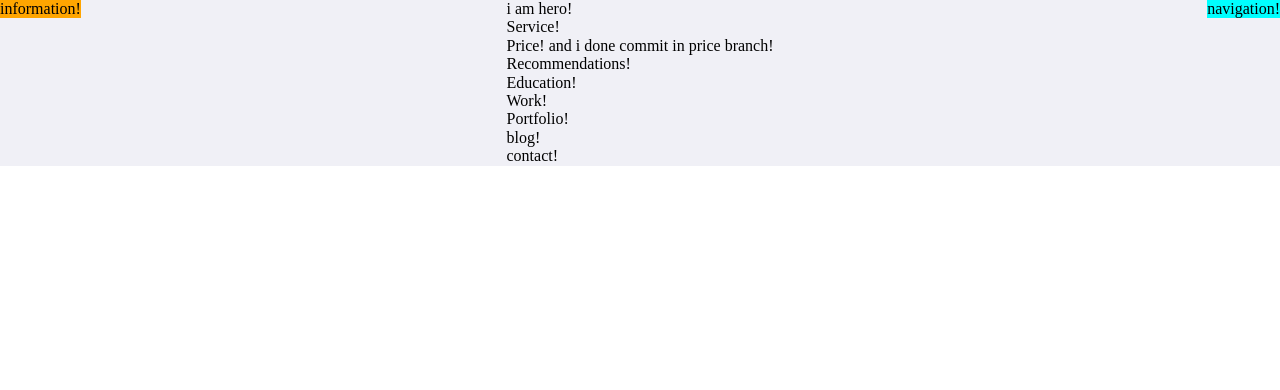
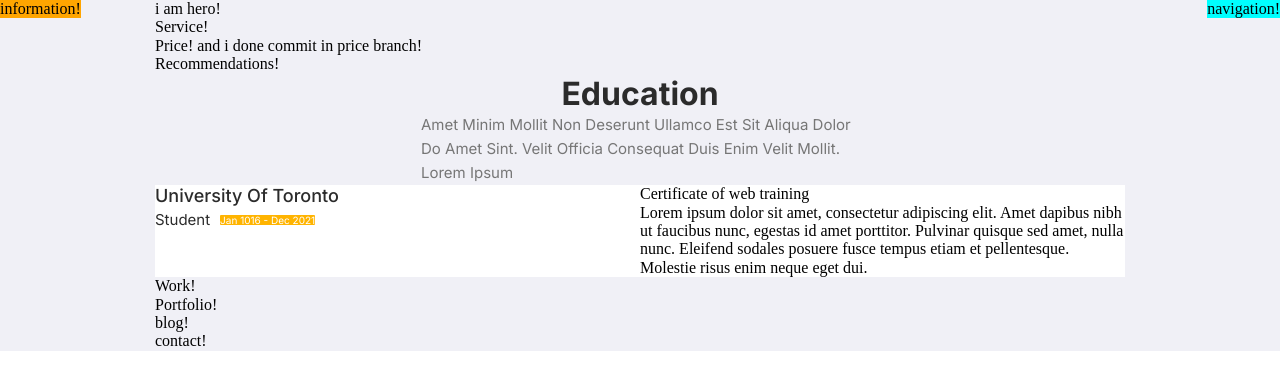
Before and after one commit to Enigma2017/portfolio-teamwork, a React (Vite) app: page / in a window 1280 px wide. Shown: the top 390 px of the page. Built offline with nearby package versions, Linux system fonts and the light colour scheme.

Commit message:
add base.scs s& some vars

```diff
--- a/package.json
+++ b/package.json
@@ -21,6 +21,7 @@
     "eslint-plugin-react": "^7.34.1",
     "eslint-plugin-react-hooks": "^4.6.0",
     "eslint-plugin-react-refresh": "^0.4.6",
+    "sass": "^1.77.0",
     "vite": "^5.2.0"
   }
 }
--- a/src/main.scss
+++ b/src/main.scss
@@ -1,5 +1,6 @@
 @import 'styles/utils/reset';
 @import 'styles/utils/vars';
+@import 'styles/utils/base';
 
 @import 'styles/shared/info_sidebar';
 @import 'styles/shared/navigation_sidebar';
--- a/src/sections/education.jsx
+++ b/src/sections/education.jsx
@@ -1,10 +1,36 @@
 function Education() {
 
     return (
-      <div className="education">
-        Education!
-      </div>
-    );
+			<section className='education'>
+				<div className='title'>Education</div>
+				<div className='desc'>
+					Amet minim mollit non deserunt ullamco est sit aliqua dolor do amet
+					sint. Velit officia consequat duis enim velit mollit. lorem ipsum
+				</div>
+				<div className='education__container'>
+					<div className='education__box'>
+						<div className='education__title'>
+							University of Toronto
+							<div className='form'>
+								Student
+								<div className='education__time'>Jan 1016 - Dec 2021</div>
+							</div>
+						</div>
+					</div>
+					<div className='education__item'>
+						<div className='education__document'>
+							Certificate of web training
+						</div>
+						<div className='education__description'>
+							Lorem ipsum dolor sit amet, consectetur adipiscing elit. Amet
+							dapibus nibh ut faucibus nunc, egestas id amet porttitor. Pulvinar
+							quisque sed amet, nulla nunc. Eleifend sodales posuere fusce
+							tempus etiam et pellentesque. Molestie risus enim neque eget dui.
+						</div>
+					</div>
+				</div>
+			</section>
+		);
   }
 
   export default Education;
--- a/src/styles/sections/_education.scss
+++ b/src/styles/sections/_education.scss
@@ -0,0 +1,61 @@
+.title {
+    font-family: "Inter", sans-serif;
+    font-weight: 700;
+    font-size: 32rem;
+    line-height: 124%;
+    text-transform: capitalize;
+    color: #2b2b2b;
+    text-align: center;
+}
+
+.desc {
+    font-family: "Inter", sans-serif;
+    font-weight: 400;
+    font-size: 15rem;
+    line-height: 160%;
+    text-transform: capitalize;
+    margin-inline: auto;
+    color: #767676;
+    max-width: 438rem;
+}
+
+.education__container {
+    display: grid;
+    grid-template-columns: 1fr 1fr;
+    background: white;
+
+
+
+}
+
+.education__title {
+    font-family: "Inter", sans-serif;
+    font-weight: 500;
+    font-size: 18rem;
+    line-height: 124%;
+    text-transform: capitalize;
+    color: #2b2b2b;
+}
+
+.form {
+    display: flex;
+    gap: 10rem;
+    align-items: center;
+    font-family: "Inter", sans-serif;
+    font-weight: 400;
+    font-size: 15rem;
+    line-height: 160%;
+    text-transform: capitalize;
+    color: #2b2b2b;
+}
+
+.education__time {
+    background: #ffb400;
+    border-radius: 1rem;
+    font-family: "Inter", sans-serif;
+    font-weight: 400;
+    font-size: 10rem;
+    line-height: 101%;
+    color: #fff;
+
+}
--- /dev/null
+++ b/src/styles/utils/_base.scss
@@ -0,0 +1,14 @@
+html {
+	font-size: 1px;
+}
+
+html,body {
+	height: 100%;
+}
+body {
+	font-size: 16rem;
+}
+
+#root {
+	height: 100%;
+}
--- a/src/styles/utils/_vars.scss
+++ b/src/styles/utils/_vars.scss
@@ -1,7 +1,13 @@
 @import 'https://fonts.googleapis.com/css2?family=Inter:wght@100..900&family=Poppins:ital,wght@0,100;0,200;0,300;0,400;0,500;0,600;0,700;0,800;0,900;1,100;1,200;1,300;1,400;1,500;1,600;1,700;1,800;1,900&family=Roboto:ital,wght@0,100;0,300;0,400;0,500;0,700;0,900;1,100;1,300;1,400;1,500;1,700;1,900&display=swap';
 
 :root {
-    --font-family: "Inter", sans-serif;
+  // font
+  --font-family: "Inter", sans-serif;
     --second-family: "Poppins", sans-serif;
     --third-family: "Roboto", sans-serif;
-  }
+    // color
+      --card-bg: white;
+      --highlight: #ffb400;
+      --main-txt: #2b2b2b;
+      --secondary-txt: #767676;
+}
```
Also changed, not shown: 1 other file (tests, documents, lock files or other folders).
